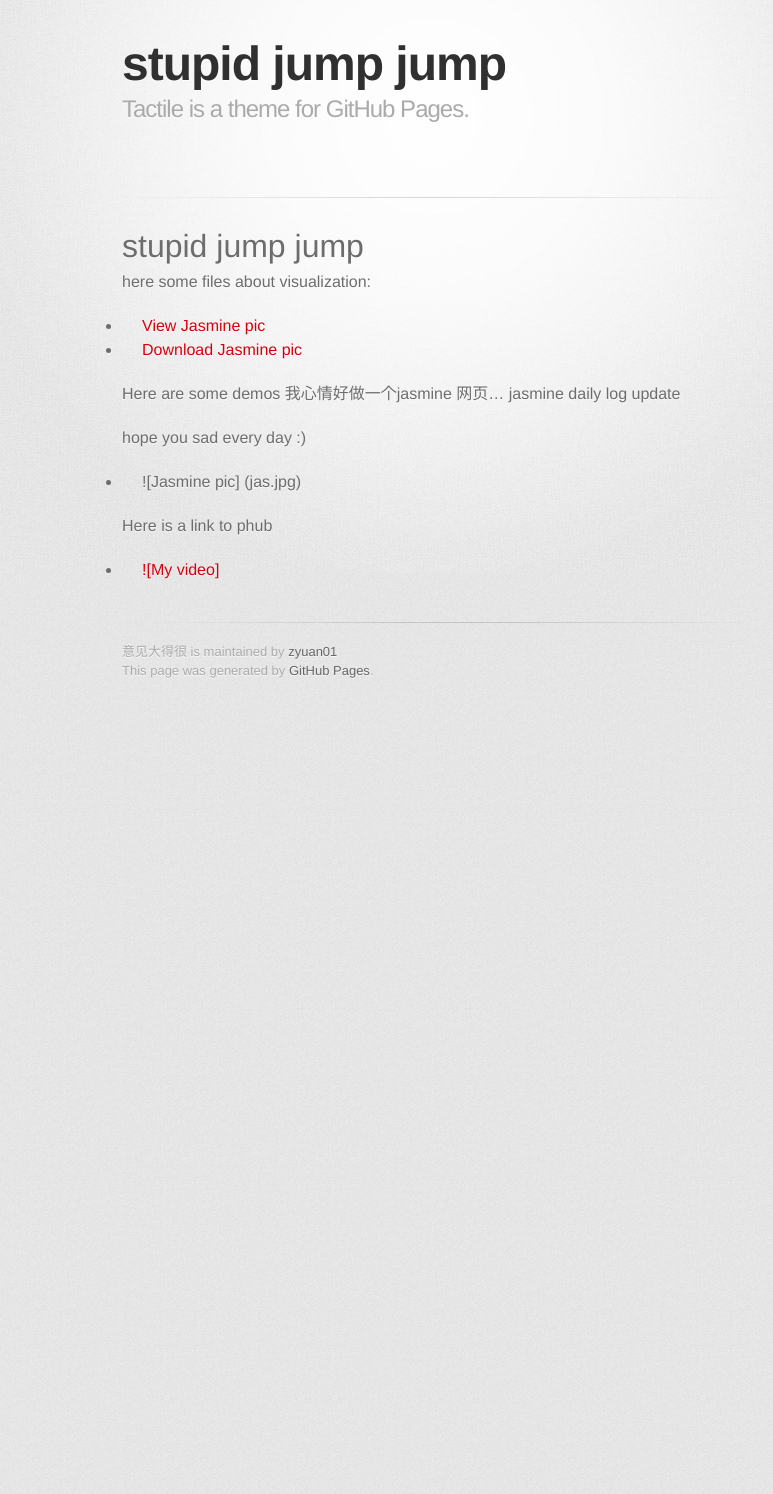
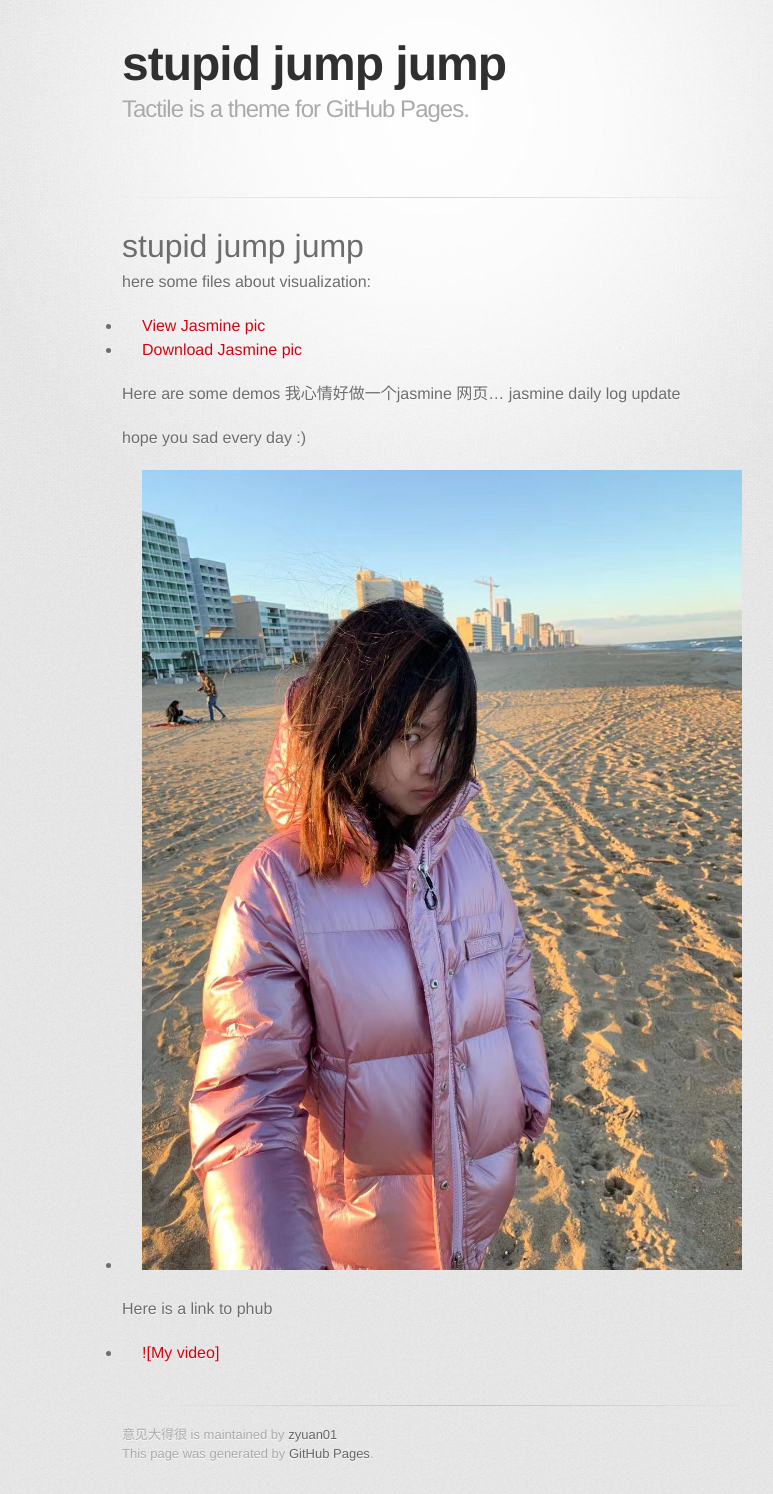
Before and after one commit to zyuan01/wqeqwqeq.github.io, a Jekyll site: the page built from jasmine pic/index.md, in a window 1280 px wide. Shown: the whole page, without its empty margins (208-981 px from the left). Built offline with Jekyll 4.4.1, drawn with Linux system fonts in a browser that asks for light colours; some web fonts are replaced; our own code applies the rules of GitHub Pages for plain Markdown files; before the commit the page ends 900 px from its top, so only the background shows below that.

Commit message:
Update index.md

```diff
--- a/jasmine pic/index.md
+++ b/jasmine pic/index.md
@@ -9,7 +9,7 @@ jasmine daily log update
 
 
 hope you sad every day :)
-- ![Jasmine pic] (jas.jpg)
+- ![Jas happy face](jas.jpg)
 
 Here is a link to phub
 - [![My video]](https://www.google.com)
```
